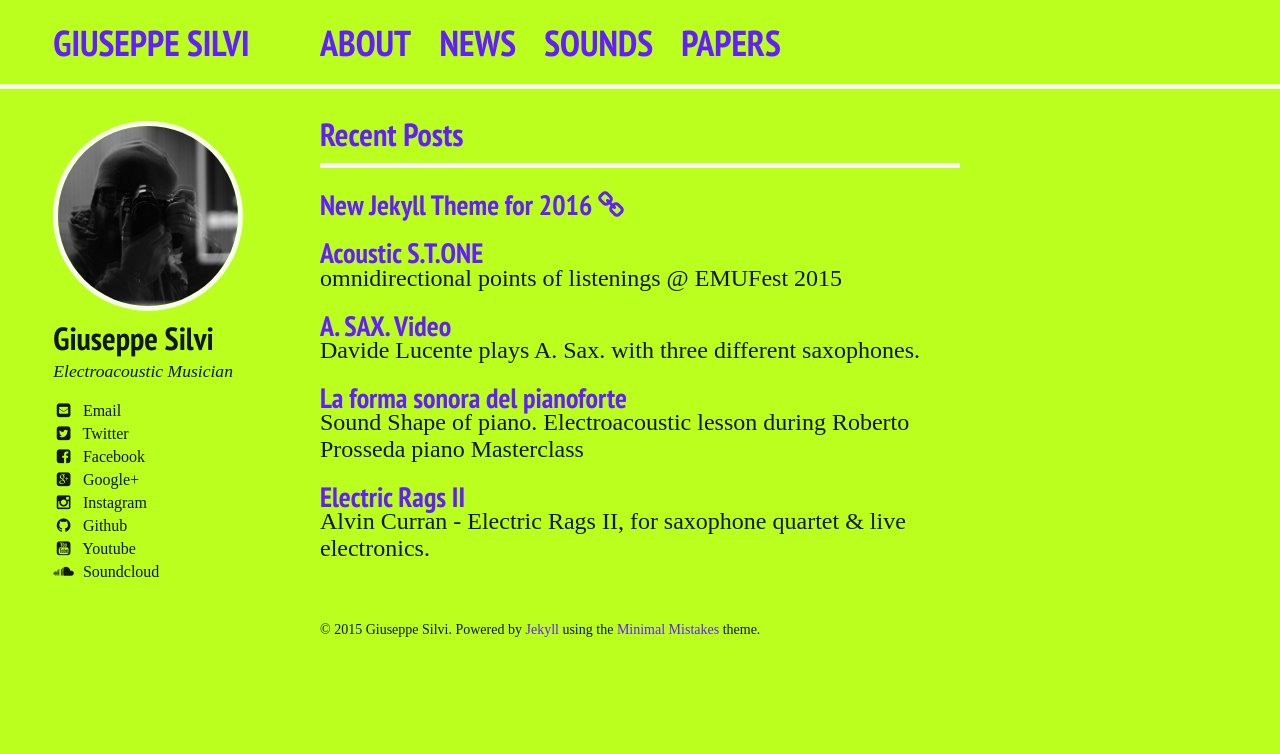
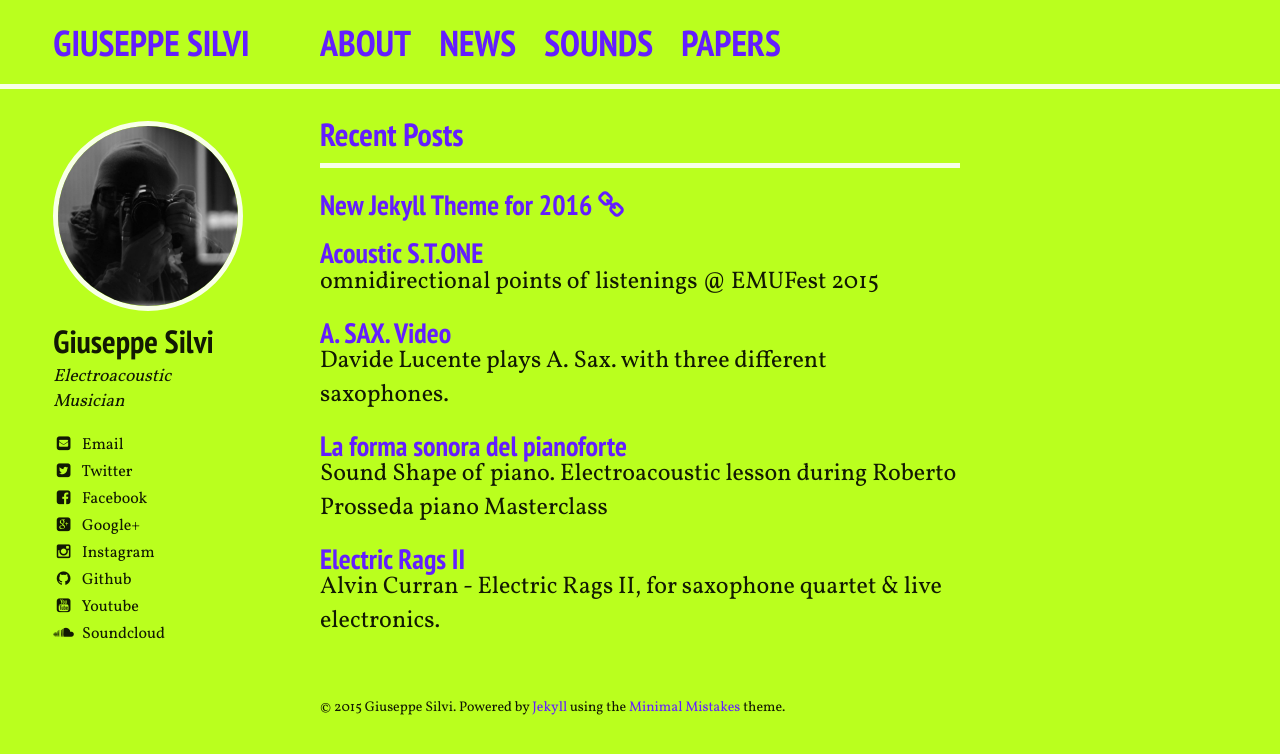
Before and after one commit to grammaton/grammaton.github.io, a Jekyll site: the page built from index.md, in a window 1280 px wide. Shown: the top 754 px of the page. Built offline with Jekyll 4.4.1, drawn with Linux system fonts in a browser that asks for light colours; nearby versions of some CDN libraries.

Commit message:
Vollkon font link

```diff
--- a/_includes/_head.html
+++ b/_includes/_head.html
@@ -35,6 +35,8 @@
 <!-- Modernizr -->
 <script src="{{ site.url }}/assets/js/vendor/modernizr-2.7.1.custom.min.js"></script>
 
+<link href='http://fonts.googleapis.com/css?family=Vollkorn' rel='stylesheet' type='text/css'>
+
 <link href='//fonts.googleapis.com/css?family=PT+Sans+Narrow:400,700%7CPT+Serif:400,700,400italic' rel='stylesheet' type='text/css'>
 
 <!-- Icons -->
```
